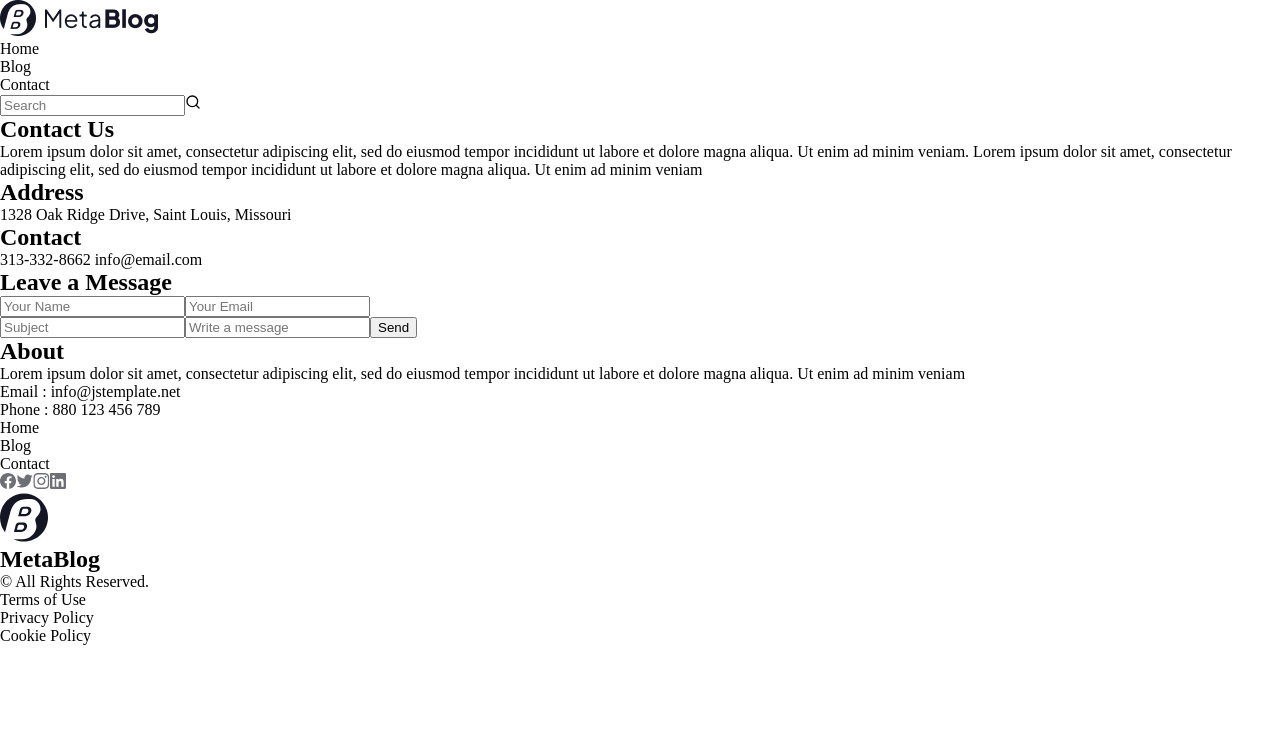
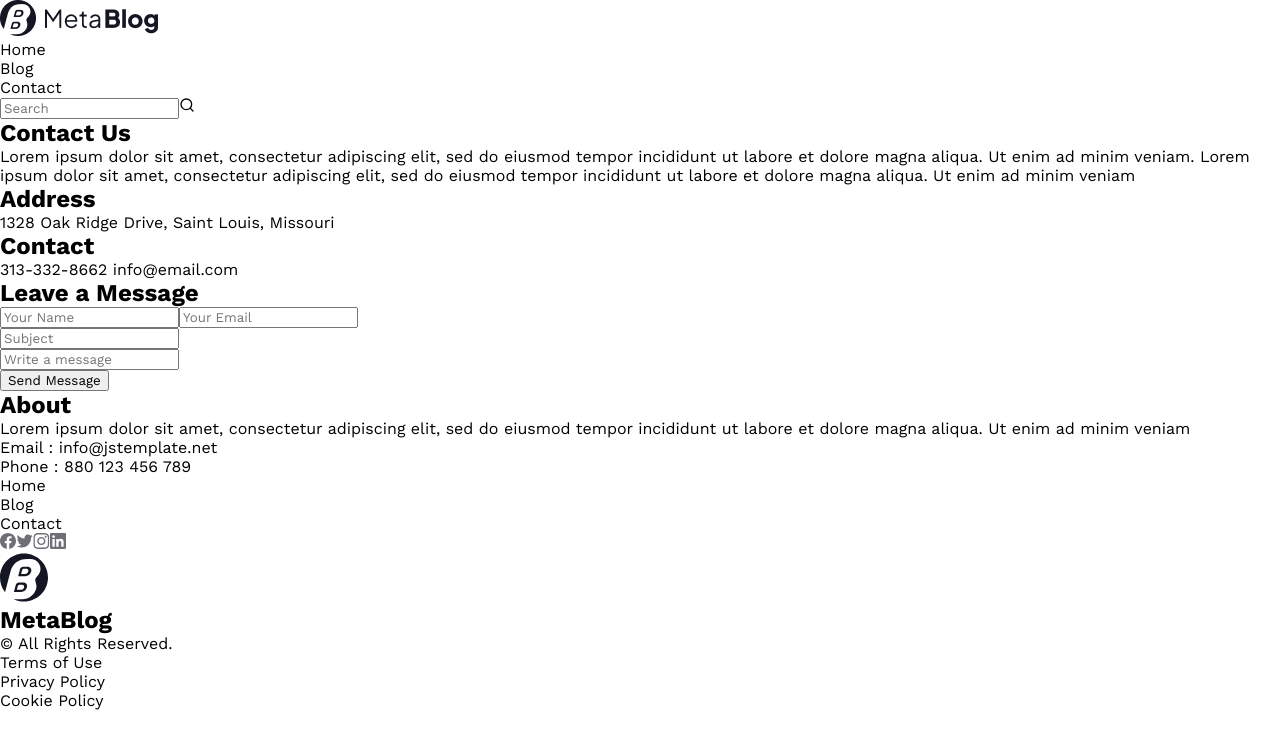
Before and after one commit to ksubi666/blog-web, a React (Create React App) app: page /Home in a window 1280 px wide. Shown: the top 748 px of the page. Built offline with nearby package versions, Linux system fonts and the light colour scheme.

Commit message:
style changes

```diff
--- a/public/index.html
+++ b/public/index.html
@@ -15,6 +15,12 @@
       user's mobile device or desktop. See https://developers.google.com/web/fundamentals/web-app-manifest/
     -->
     <link rel="manifest" href="%PUBLIC_URL%/manifest.json" />
+    <link rel="preconnect" href="https://fonts.googleapis.com" />
+    <link rel="preconnect" href="https://fonts.gstatic.com" crossorigin />
+    <link
+      href="https://fonts.googleapis.com/css2?family=Work+Sans:ital,wght@0,100..900;1,100..900&display=swap"
+      rel="stylesheet"
+    />
     <!--
       Notice the use of %PUBLIC_URL% in the tags above.
       It will be replaced with the URL of the `public` folder during the build.
--- a/src/App.css
+++ b/src/App.css
@@ -1,4 +1,5 @@
 * {
   margin: 0;
   box-sizing: border-box;
+  font-family: 'Work Sans', sans-serif;
 }
--- a/src/App.js
+++ b/src/App.js
@@ -17,8 +17,11 @@ function App() {
       <Carousel />
       <Trending />
       <Allblogpost />
-      <Footer /> */}
+      <div className="relative w-full mt-[480px]">
+        <Footer />
+      </div> */}
       <Contact />
+      {/* <Error /> */}
     </div>
   );
 }
--- a/src/components/AllBlogCard.js
+++ b/src/components/AllBlogCard.js
@@ -19,18 +19,18 @@ export const AllBlogCard = ({ img, tag, title, date, autorImg, autorName }) => {
           <h1 className={styles.title}>{title}</h1>
         </div>
         <div className="flex items-center gap-5">
-          <div className="items-center gap-3">
-            {autorImg ? (
+          {autorImg ? (
+            <div className=" flex items-center gap-3">
               <img
                 src={autorImg}
                 alt="AutorImg"
                 className="size-9 rounded-full"
               ></img>
-            ) : null}
-            <p className="text-base font-medium leading-6 text-[#97989F]">
-              {autorName}
-            </p>
-          </div>
+              <p className="text-base font-medium leading-6 text-[#97989F]">
+                {autorName}
+              </p>
+            </div>
+          ) : null}
           <p className={styles.date}>{date}</p>
         </div>
       </div>
--- a/src/components/AllBlogPost.js
+++ b/src/components/AllBlogPost.js
@@ -1,3 +1,4 @@
+import { ImageDown } from 'lucide-react';
 import { AllBlogContent, AllBlogPostTag } from '../constants.js';
 import { AllBlogCard } from './AllBlogCard';
 const styles = {
--- a/src/components/Contact.js
+++ b/src/components/Contact.js
@@ -2,19 +2,19 @@ import { contactData } from '../constants.js';
 import { ContactCard } from './ContactCard';
 import { Footer } from './Footer';
 import { Navbar } from './Navbar';
+
 const styles = {
-  container: 'flex flex-col items-center gap-[100px]',
+  container: 'flex flex-col items-center gap-[100px] h-full',
   text: 'text-[#696A75] font-base font-normal leading-6',
+  input:
+    'w-[225px] h-[38px] py-[14px] pr-[14px] pl-[20px] items-center flex gap-3 flex-shrink-0 border-[1px] border-[#DCDDDF] outline-none',
 };
 export const Contact = () => {
   return (
     <div className={styles.container}>
       <Navbar />
       <div className="flex flex-col ">
-        <div
-          className="flex flex-col w-[769px] h-[389px] items-center py-[10px] pt-[14px]
-        gap-5 flex-shrink-0"
-        >
+        <div className="flex flex-col w-[643px] h-[389px] items-center py-[10px] pt-[14px] gap-5 flex-shrink-0">
           <div className="flex flex-col gap-5">
             <h2 className="text-4xl font-semibold leading-10 ">Contact Us</h2>
             <p className={`w-[624px] h-[103px] ${styles.text}`}>
@@ -31,18 +31,36 @@ export const Contact = () => {
             ))}
           </div>
         </div>
-        <div className="flex pt-[29px] pr-[130px] pb-[26px] pl-[35px]">
+        <div className="flex flex-col pt-[29px] pr-[130px] pb-[26px] pl-[35px] gap-5 bg-[#F6F6F7] rounded-[10px]">
           <div>
-            <h2>Leave a Message</h2>
+            <h2 className="text-2xl font-bold leading-10 mb-1 ">
+              Leave a Message
+            </h2>
           </div>
-          <div>
-            <div>
-              <input placeholder="Your Name" />
-              <input placeholder="Your Email" />
+          <div className="flex flex-col items-start gap-5">
+            <div className="flex gap-[28px]">
+              <input className={styles.input} placeholder="Your Name" />
+              <input className={styles.input} placeholder="Your Email" />
             </div>
-            <input placeholder="Subject" />
-            <input placeholder="Write a message" />
-            <button>Send</button>
+            <div className="flex flex-col gap-5">
+              <input
+                className="w-[478px] h-[35px] py-[10px] pt-[14px]
+        pl-5 border-[1px] border-[#DCDDDF] gap-3 items-center flex-shrink-0 outline-none"
+                placeholder="Subject"
+              />
+              <div
+                className="w-[478px] h-[134px] py-[10px] pt-[14px]
+        pl-5 border-[1px] bg-[#fff] border-[#DCDDDF] flex items-start gap-3 flex-shrink-0"
+              >
+                <input
+                  className="outline-none "
+                  placeholder="Write a message"
+                />
+              </div>
+            </div>
+            <button className="py-[10px] px-[16px] rounded-md  w-fit  text-[12px] bg-[#4B6BFB] text-white mt-[19px]">
+              Send Message
+            </button>
           </div>
         </div>
       </div>
--- a/src/components/Navbar.js
+++ b/src/components/Navbar.js
@@ -2,7 +2,7 @@ import { Search } from 'lucide-react';
 import Logo from '../Assets/Logo.png';
 import { Menutext } from '../constants.js';
 const styles = {
-  container: 'flex py-8 px-[350px] w-[1917px] items-start',
+  container: 'flex py-8 items-start w-[1130px]',
   navbarContainer: 'flex gap-[118px]',
   menu: 'flex gap-10 w-[667px] justify-center items-center mr-[21px]',
   inputContainer:
```
Also changed, not shown: public/logo192.png (deleted), public/logo512.png (deleted).
